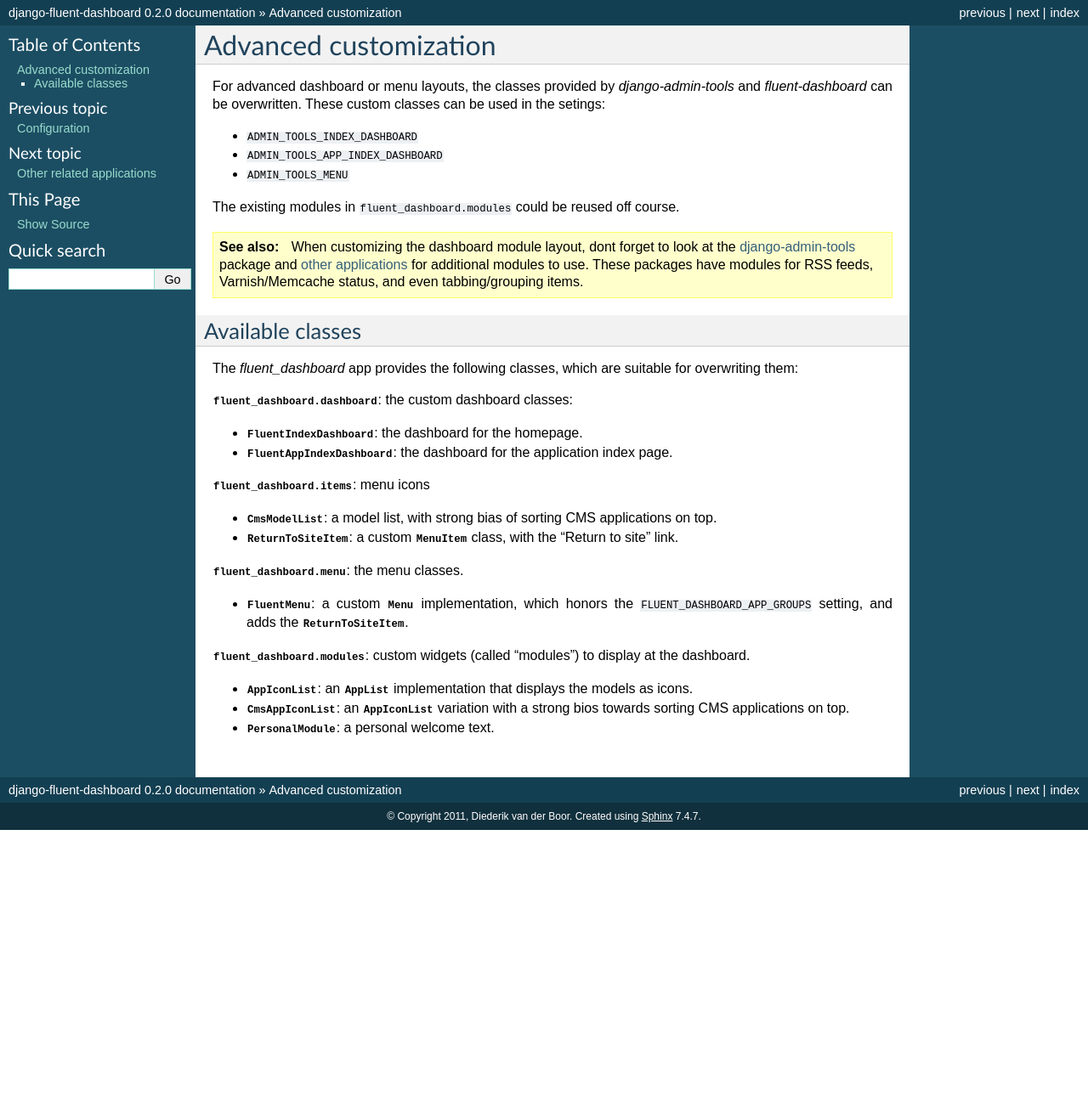
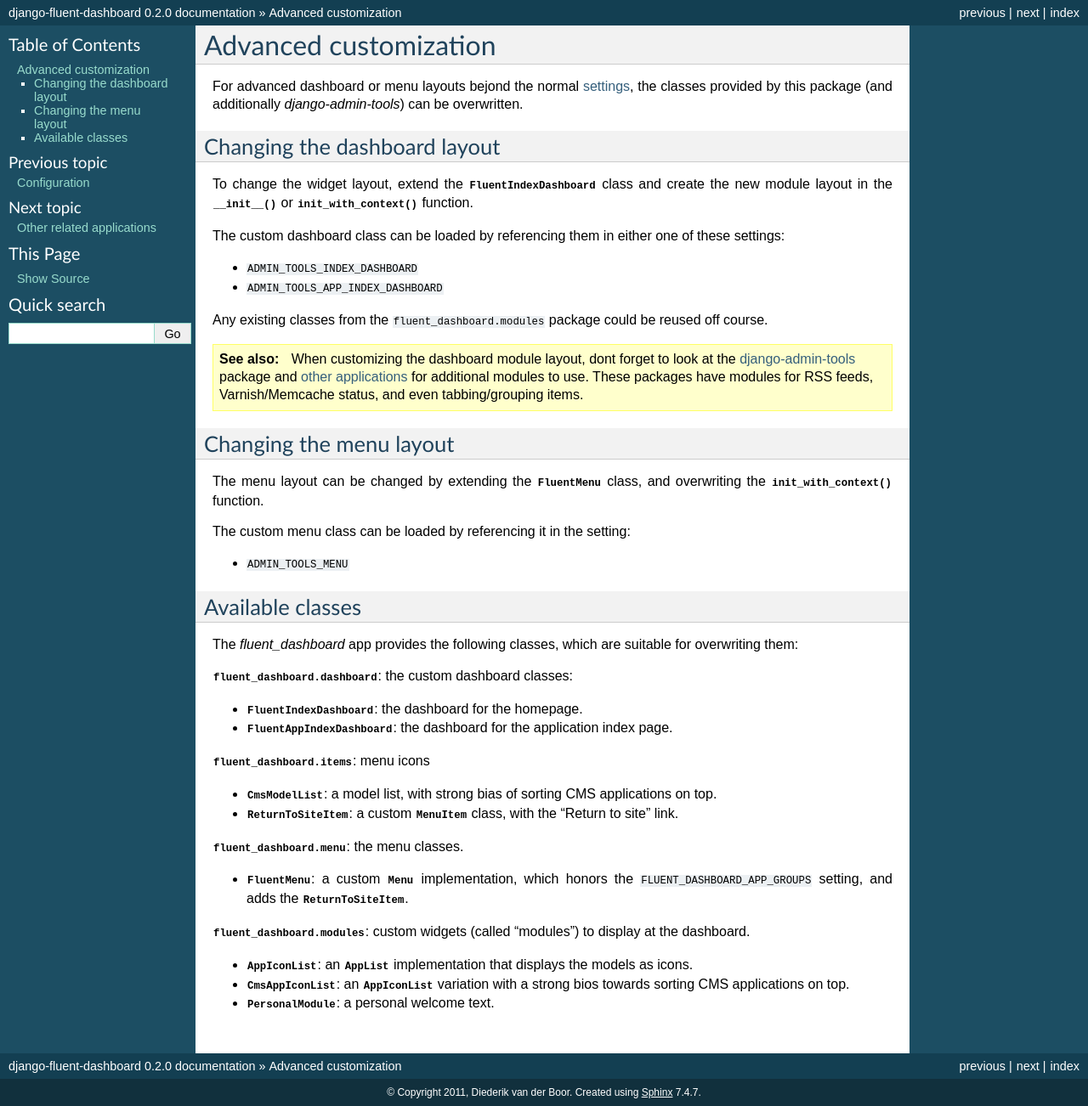
Before and after one commit to django-fluent/django-fluent-dashboard, a Sphinx documentation site: the page built from docs/advanced.rst, in a window 1280 px wide. Shown: the whole page at 85% size. Built offline with Sphinx 7.4.7, drawn with Linux system fonts in a browser that asks for light colours; before the commit the page ends 977 px from its top, so only the background shows below that.

Commit message:
docs: advanced customization expanded with use-cases
The docs now address the specific situation how the dashboard and menu
can be replaced.

```diff
--- a/docs/advanced.rst
+++ b/docs/advanced.rst
@@ -3,21 +3,37 @@
 Advanced customization
 ======================
 
-For advanced dashboard or menu layouts, the classes
-provided by `django-admin-tools` and `fluent-dashboard` can be overwritten.
-These custom classes can be used in the setings:
+For advanced dashboard or menu layouts bejond the normal :doc:`settings <configuration>`,
+the classes provided by this package (and additionally `django-admin-tools`) can be overwritten.
+
+Changing the dashboard layout
+-----------------------------
+
+To change the widget layout, extend the :class:`~fluent_dashboard.dashboard.FluentIndexDashboard` class
+and create the new module layout in the :func:`~fluent_dashboard.dashboard.FluentIndexDashboard.__init__`
+or :func:`~fluent_dashboard.dashboard.FluentIndexDashboard.init_with_context` function.
+
+The custom dashboard class can be loaded by referencing them in either one of these settings:
 
 * ``ADMIN_TOOLS_INDEX_DASHBOARD``
 * ``ADMIN_TOOLS_APP_INDEX_DASHBOARD``
-* ``ADMIN_TOOLS_MENU``
 
-The existing modules in ``fluent_dashboard.modules`` could be reused off course.
-
+Any existing classes from the ``fluent_dashboard.modules`` package could be reused off course.
 
 .. seealso::
     When customizing the dashboard module layout, dont forget to look at the `django-admin-tools <http://django-admin-tools.readthedocs.org/>`_
     package and :ref:`other applications <otherapps>` for additional modules to use. These packages have modules for RSS feeds,
     Varnish/Memcache status, and even tabbing/grouping items.
+
+Changing the menu layout
+------------------------
+
+The menu layout can be changed by extending the :class:`~fluent_dashboard.menu.FluentMenu` class,
+and overwriting the :func:`~fluent_dashboard.menu.FluentMenu.init_with_context` function.
+
+The custom menu class can be loaded by referencing it in the setting:
+
+* ``ADMIN_TOOLS_MENU``
 
 Available classes
 -----------------
```
